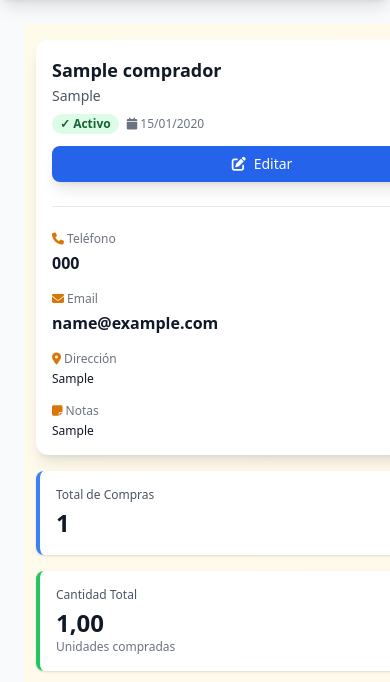
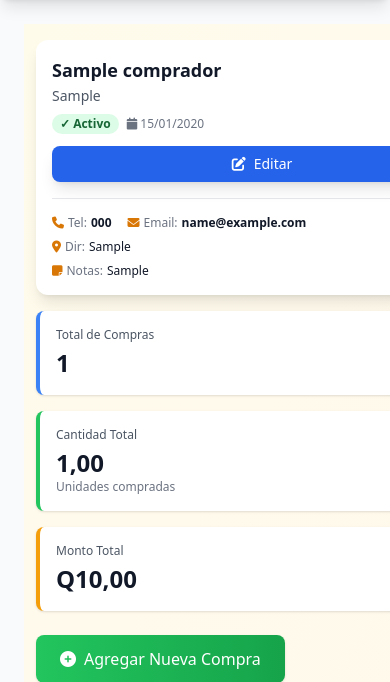
Before and after one commit to JoseAGa415/ElGigante, a Django app: page /compradores/1/ in a window 390 px wide; the page is wider, and only the part inside the window is pictured. Shown: the part 64-746 px from the top of that part. Run offline with Django 5.2, Linux system fonts and the light colour scheme; a user stored in the database is signed in; tables that the repository leaves empty hold one stand-in row (values such as "Sample post"); some libraries are stand-ins or nearby versions.

Commit message:
feat: Optimize buyer details layout for mobile - compact horizontal design
Changed buyer contact information from grid columns to compact horizontal rows:
- Telephone and Email now on same line with icons
- Address and Notes as separate compact rows
- Much smaller vertical space usage on mobile
- Text size reduced (xs/sm) for mobile optimization
- Conditional rendering (only show if data exists)

This saves significant vertical space when viewing buyer details on mobile devices.

Co-Authored-By: Claude Sonnet 4.5 <noreply@anthropic.com>

```diff
--- a/beneficio/templates/beneficio/compradores/detalle.html
+++ b/beneficio/templates/beneficio/compradores/detalle.html
@@ -55,40 +55,39 @@
             </div>
         </div>
 
-        <!-- Información de Contacto -->
-        <div class="mt-6 md:mt-8 pt-6 md:pt-8 border-t grid grid-cols-1 sm:grid-cols-2 lg:grid-cols-4 gap-4 md:gap-6">
-            <div>
-                <p class="text-xs sm:text-sm font-medium text-gray-500 mb-1">
-                    <i class="fas fa-phone text-amber-600"></i> Teléfono
-                </p>
-                <p class="text-base sm:text-lg font-semibold text-gray-900 break-all">
-                    {{ comprador.telefono|default:"No registrado" }}
-                </p>
+        <!-- Información de Contacto - Compacta en móvil -->
+        <div class="mt-4 md:mt-6 pt-4 md:pt-6 border-t space-y-2">
+            <!-- Teléfono y Email en una fila en móvil -->
+            <div class="flex flex-wrap items-center gap-x-4 gap-y-1 text-xs sm:text-sm">
+                <div class="flex items-center gap-1">
+                    <i class="fas fa-phone text-amber-600"></i>
+                    <span class="text-gray-500">Tel:</span>
+                    <span class="font-semibold text-gray-900">{{ comprador.telefono|default:"N/A" }}</span>
+                </div>
+                <div class="flex items-center gap-1">
+                    <i class="fas fa-envelope text-amber-600"></i>
+                    <span class="text-gray-500">Email:</span>
+                    <span class="font-semibold text-gray-900">{{ comprador.email|default:"N/A" }}</span>
+                </div>
             </div>
-            <div>
-                <p class="text-xs sm:text-sm font-medium text-gray-500 mb-1">
-                    <i class="fas fa-envelope text-amber-600"></i> Email
-                </p>
-                <p class="text-base sm:text-lg font-semibold text-gray-900 break-all">
-                    {{ comprador.email|default:"No registrado" }}
-                </p>
+
+            <!-- Dirección en una fila -->
+            {% if comprador.direccion %}
+            <div class="flex items-start gap-1 text-xs sm:text-sm">
+                <i class="fas fa-map-marker-alt text-amber-600 mt-0.5"></i>
+                <span class="text-gray-500">Dir:</span>
+                <span class="text-gray-900">{{ comprador.direccion|truncatewords:15 }}</span>
             </div>
-            <div>
-                <p class="text-xs sm:text-sm font-medium text-gray-500 mb-1">
-                    <i class="fas fa-map-marker-alt text-amber-600"></i> Dirección
-                </p>
-                <p class="text-xs sm:text-sm text-gray-900">
-                    {{ comprador.direccion|default:"No registrada"|truncatewords:10 }}
-                </p>
+            {% endif %}
+
+            <!-- Notas en una fila -->
+            {% if comprador.notas %}
+            <div class="flex items-start gap-1 text-xs sm:text-sm">
+                <i class="fas fa-sticky-note text-amber-600 mt-0.5"></i>
+                <span class="text-gray-500">Notas:</span>
+                <span class="text-gray-900">{{ comprador.notas|truncatewords:12 }}</span>
             </div>
-            <div>
-                <p class="text-xs sm:text-sm font-medium text-gray-500 mb-1">
-                    <i class="fas fa-sticky-note text-amber-600"></i> Notas
-                </p>
-                <p class="text-xs sm:text-sm text-gray-900">
-                    {{ comprador.notas|default:"Sin notas"|truncatewords:8 }}
-                </p>
-            </div>
+            {% endif %}
         </div>
     </div>    <!-- Estadísticas -->
     <div class="grid grid-cols-1 md:grid-cols-3 gap-4 mb-6">
```
